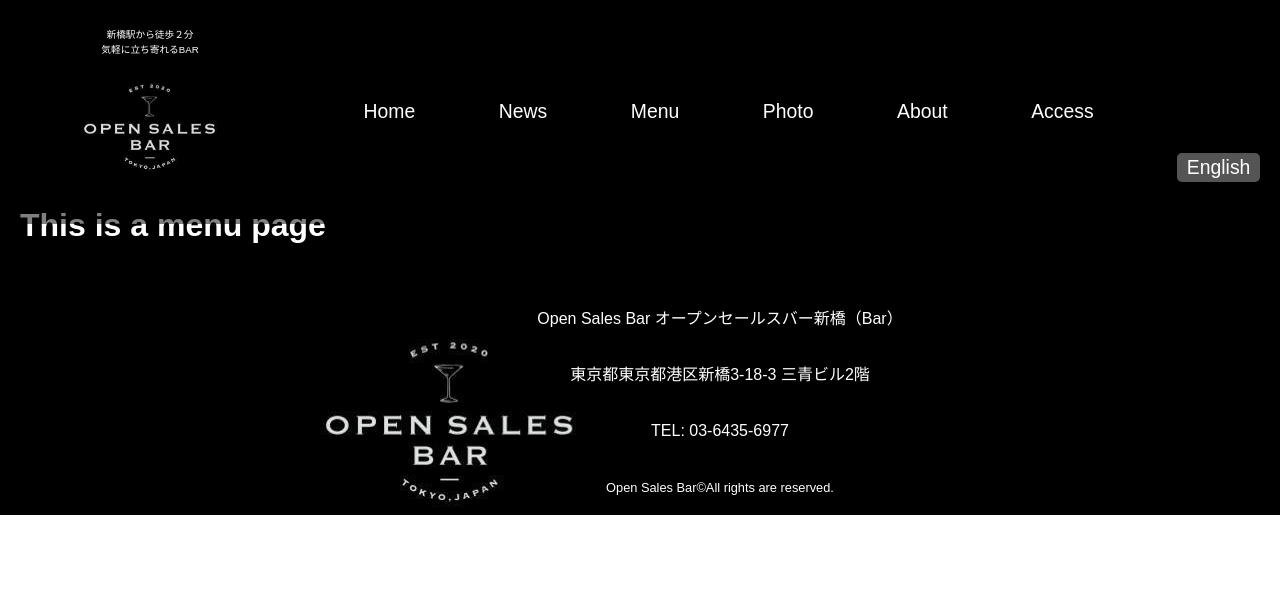
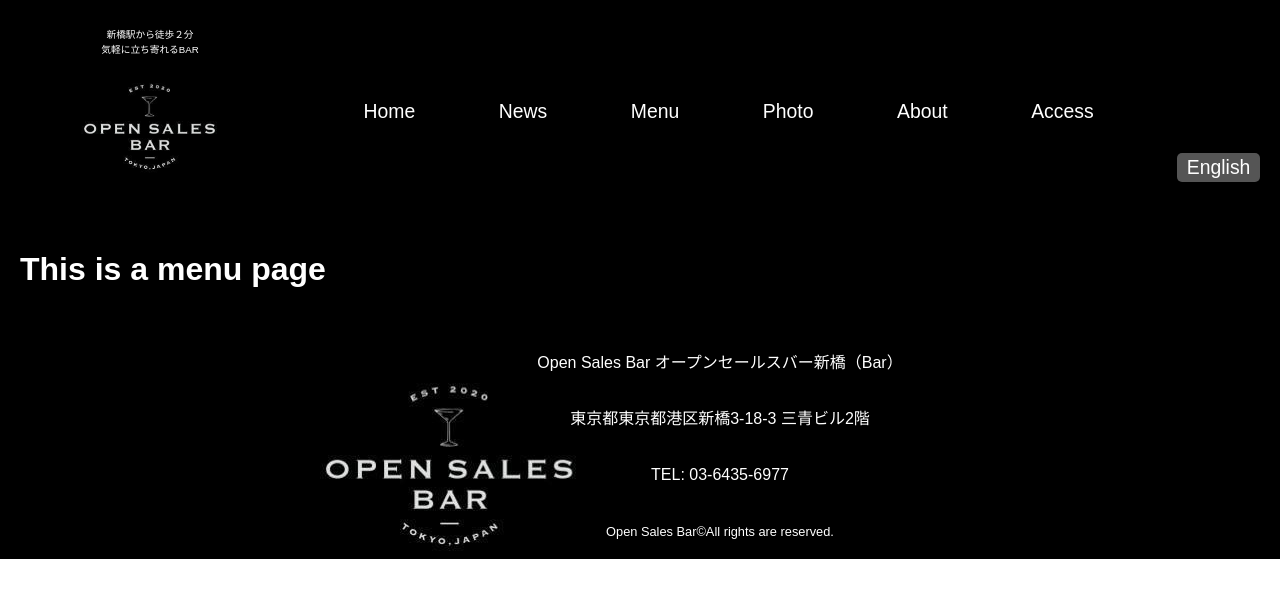
Before and after one commit to nightbeefstew/OpenSalesBarWeb, a Vue app in the folder opensalesbarweb/: page /menu in a window 1280 px wide. Shown: the top 598 px of the page. Built offline with nearby package versions, Linux system fonts and the light colour scheme.

Commit message:
GlobalHeaderの高さ変化に対応

```diff
--- a/opensalesbarweb/src/App.vue
+++ b/opensalesbarweb/src/App.vue
@@ -28,7 +28,7 @@
 }
 
 .view {
-  padding: 180px 20px 20px 20px;
+  padding: 14em 20px 20px 20px;
 }
 
 @media screen and (max-width: 768px) {
--- a/opensalesbarweb/src/components/GlobalHeader.vue
+++ b/opensalesbarweb/src/components/GlobalHeader.vue
@@ -64,7 +64,7 @@
   position: fixed;
   top: 0;
   left: 0;
-  z-index: 1;
+  z-index: 255;
 }
 
 .gNaviWrapper {
--- a/opensalesbarweb/src/views/Home.vue
+++ b/opensalesbarweb/src/views/Home.vue
@@ -132,7 +132,7 @@
     display: block;
     position: relative;
     height: 100vh;
-    margin: -180px 0px 10em -20px;
+    margin: -14em 0px 10em -20px;
     width: 100vw;
     background: url("~@/assets/images/top1.jpg") no-repeat center/cover;
   }
```
